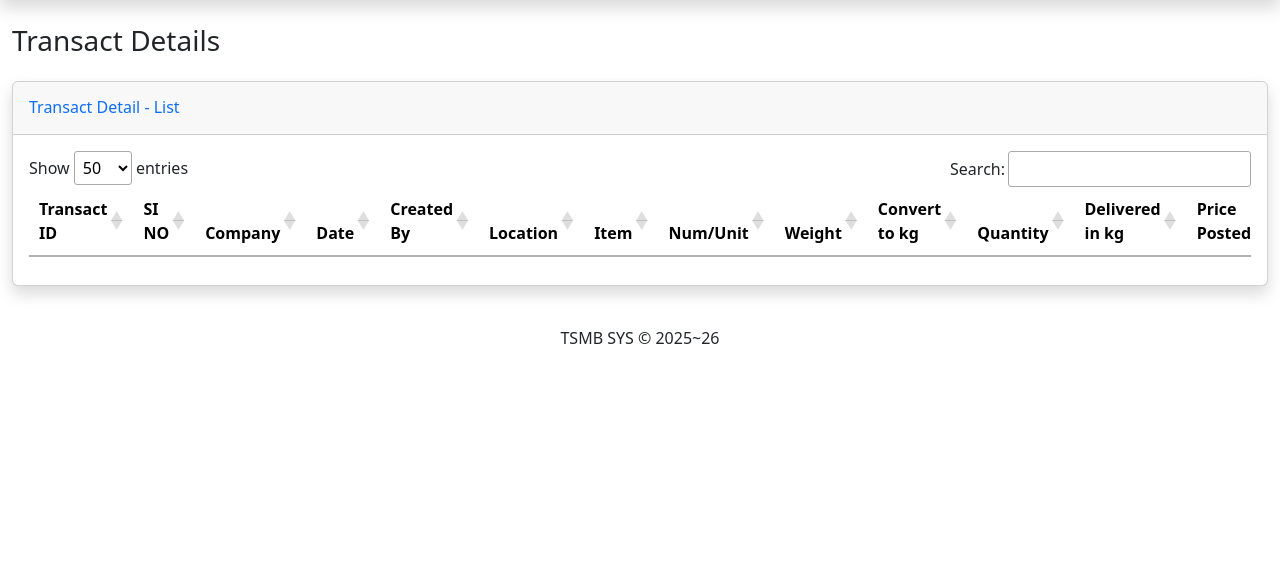
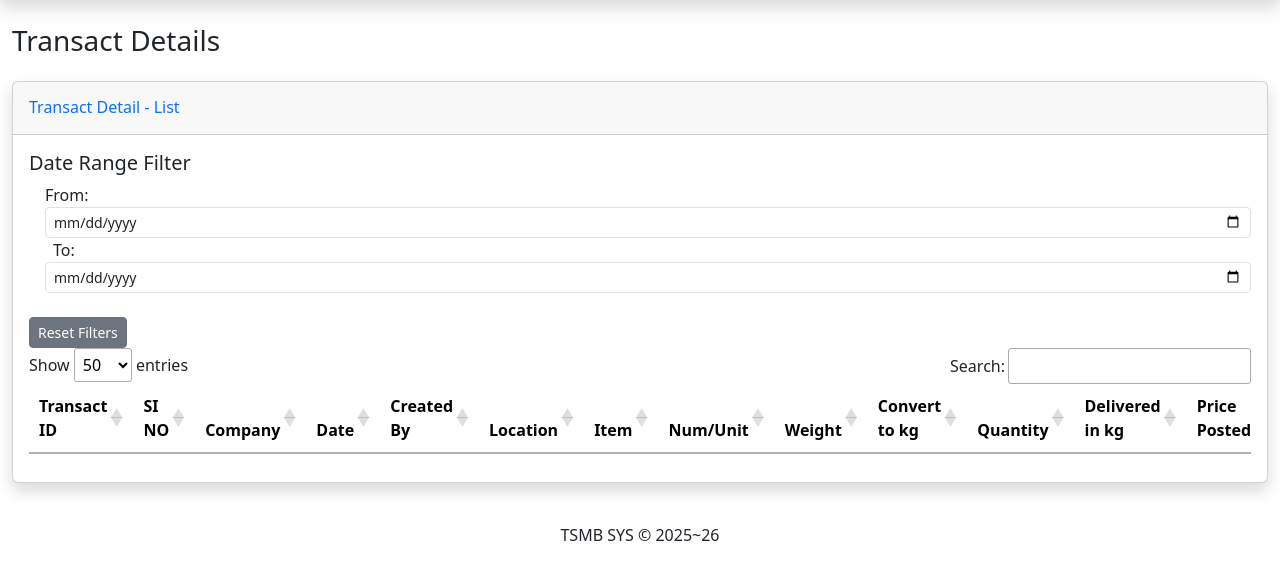
Before and after one commit to jmgcheng/tsmb_sys01_repo01, a Django app: template core/transacts/templates/transacts/transact_detail_list.html in a window 1280 px wide. Shown: the part 58-638 px from the top of the page. Run offline with Django 5.2, Linux system fonts and the light colour scheme; the template is opened without the code that fills it, so the values that code supplies are empty; some libraries are stand-ins or nearby versions.

Commit message:
update - Transact Detail List - add date range filter

```diff
--- a/core/transacts/static/js/transact_detail_list.js
+++ b/core/transacts/static/js/transact_detail_list.js
@@ -8,7 +8,10 @@ $(document).ready(function() {
         ajax: {
             url: "/transacts/details/ajx_transact_detail_list/",
             type: 'GET',
-            data: function(d) {}
+            data: function(d) {
+                d.minDate = $('#minDate').val();
+                d.maxDate = $('#maxDate').val();
+            }
         },
         columns: [
             { data: 'transact_id' },
@@ -45,4 +48,50 @@ $(document).ready(function() {
         pageLength: 50,
     });
 
+
+    // Custom filter function for date range
+    $.fn.dataTable.ext.search.push(function(settings, data, dataIndex) {
+        let minDate = $('#minDate').val();
+        let maxDate = $('#maxDate').val();
+        let transactionDate = data[3]; // Date is in the 4th column (index 3)
+
+        if (minDate) {
+            minDate = new Date(minDate);
+        }
+        if (maxDate) {
+            maxDate = new Date(maxDate);
+        }
+        transactionDate = new Date(transactionDate);
+
+        if (
+            (!minDate || transactionDate >= minDate) &&
+            (!maxDate || transactionDate <= maxDate)
+        ) {
+            return true;
+        }
+        return false;
+    });
+
+    // Apply filter when date inputs change
+    $('#minDate, #maxDate').on('change', function() {
+        table.draw();
+    });
+
+
+    $('#resetFilters').on('click', function() {
+        $('form select').each(function(index) {
+            $(this).val('');
+        })
+        $('#minDate').val('');
+        $('#maxDate').val('');
+        $("input[type=radio][value='']").prop('checked', true);
+        $("input[type=checkbox][customType='datatableFilter']").prop('checked', false);
+        $('.collapse').collapse('hide');
+        table.page.len(50).draw();
+        table.order([0, 'desc']).draw();
+        table.search('').draw();
+        table.columns().search('');
+        table.draw();
+    });
+
 });
--- a/core/transacts/templates/transacts/transact_detail_list.html
+++ b/core/transacts/templates/transacts/transact_detail_list.html
@@ -23,10 +23,87 @@
           <h6 class="m-0 font-weight-bold text-primary">Transact Detail - List</h6>
         </div>
 
+
+
+
         <div class="card-body">
+
+
+          <div>
+            <h5>Date Range Filter</h5>
+            <div class="align-items-center ms-3">
+                <label class="me-2">From:</label>
+                <input type="date" id="minDate" class="form-control form-control-sm">
+                <label class="ms-2 me-2">To:</label>
+                <input type="date" id="maxDate" class="form-control form-control-sm">
+            </div>
+          </div>
+
+
+          <div>
+            <div class="form-group">
+              <br />
+              <button type="button" class="btn btn-sm btn-secondary" id="resetFilters">
+                Reset Filters
+              </button>
+            </div>
+          </div>
+
+
+          <!-- <div class="btn-controls">
+            <h5>Export Controls</h5>
+
+            <div class="row">
+              <div class="col">
+                <script type="text/javascript">
+                  const csrfToken = "{{ csrf_token }}";
+                </script>
+                <button id="export-all-btn" class="btn btn-sm btn-primary">
+                  Export: All Transact Records
+                </button>
+                <button
+                  id="export-filtered-btn"
+                  class="btn btn-sm btn-primary"
+                >
+                  Export: All Transact Records by Filter
+                </button>
+                <button
+                  id="import-new-transact-btn"
+                  class="btn btn-sm btn-primary"
+                >
+                  Import Insert: New transact Records
+                </button>
+                <button
+                  id="import-update-transact-btn"
+                  class="btn btn-sm btn-primary"
+                >
+                  Import Update: Existing Records
+                </button>
+              </div>
+            </div>
+
+            <div class="row">
+              <div class="col">
+                <div id="loader" style="display: none" class="alert alert-info" role="alert">
+                  <i class="fas fa-cog fa-spin"></i>
+                  processing...
+                </div>
+                <div id="message" style="display: none" class="alert alert-info"></div>
+                <a id="download-link" style="display: none"></a>
+              </div>
+            </div>
+
+          </div>  -->
+
+
+
+
+
+
 
           <div class="table-responsive">
             <table id="dataTable" class="table table-sm table-striped table-hover">
+
               <thead>
                 <tr>
                   <th>Transact ID</th>
```
Also changed, not shown: core/transacts/views.py (+9 -0 lines).
